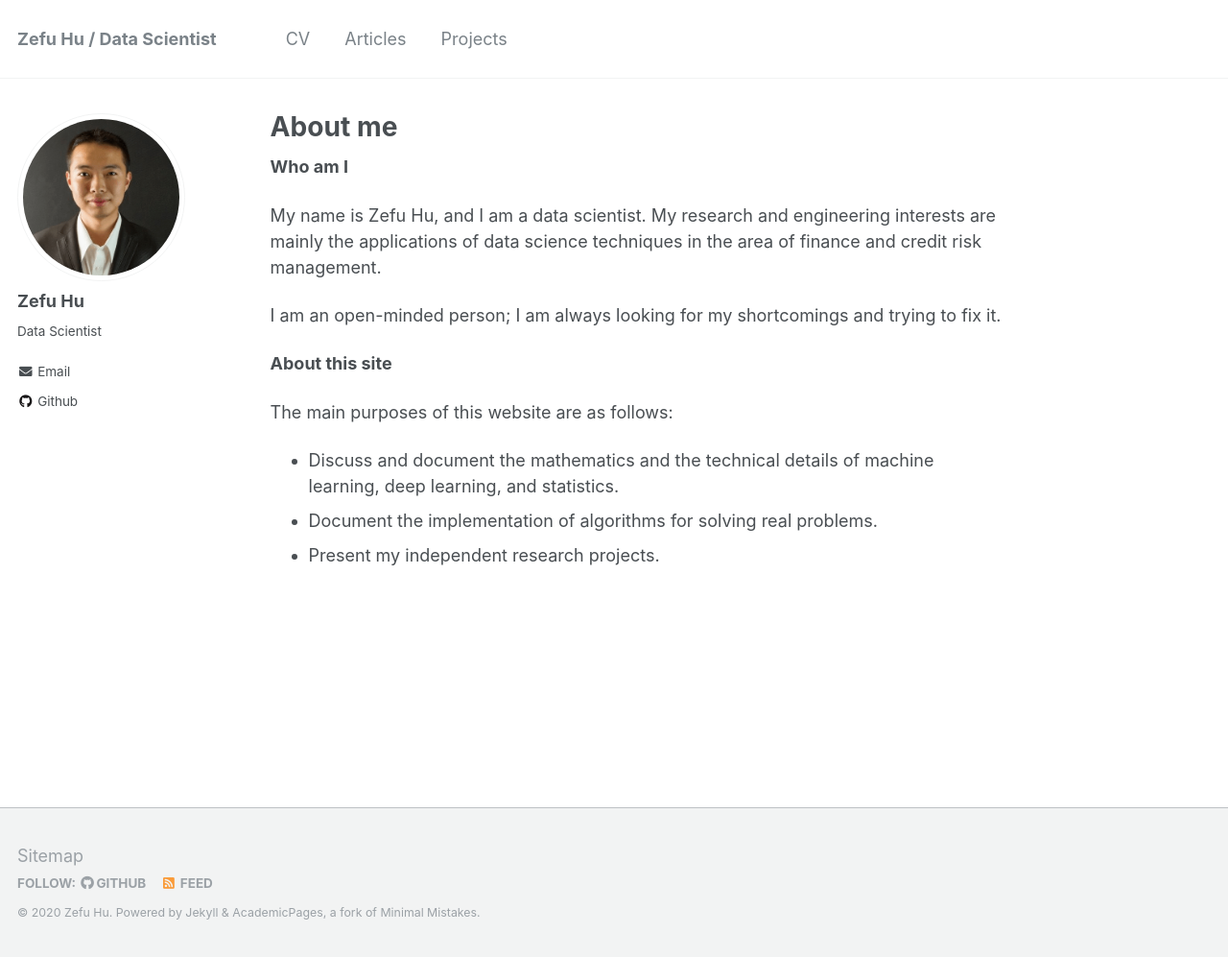
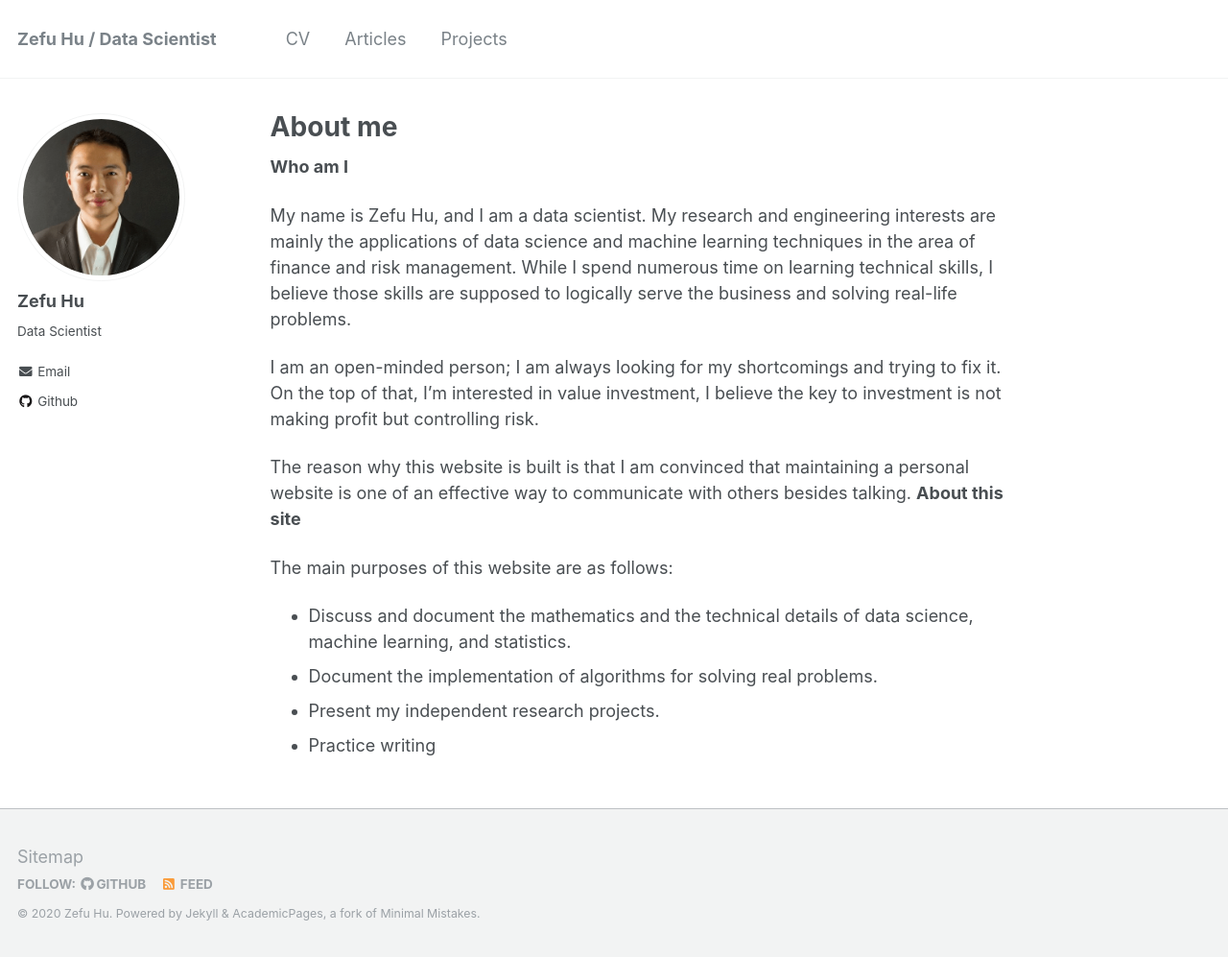
Before and after one commit to Superhzf/Superhzf.github.io, a Jekyll site: the page built from _pages/about.md, in a window 1280 px wide and 997 px high. Shown: the whole window at 96% size. Built offline with Jekyll 4.4.1, drawn with Linux system fonts in a browser that asks for light colours.

Commit message:
type: doc
Add more contents to the CV page

```diff
--- a/_pages/about.md
+++ b/_pages/about.md
@@ -11,14 +11,15 @@ redirect_from:
 **Who am I**
 
 My name is Zefu Hu, and I am a data scientist. My research and engineering interests are mainly
-the applications of data science techniques in the area of finance and credit risk management.
+the applications of data science and machine learning techniques in the area of finance and risk management. While I spend numerous time on learning technical skills, I believe those skills are supposed to logically serve the business and solving real-life problems.
 
-I am an open-minded person; I am always looking for my shortcomings and trying to fix it.
+I am an open-minded person; I am always looking for my shortcomings and trying to fix it. On the top of that, I'm interested in value investment, I believe the key to investment is not making profit but controlling risk.
 
+The reason why this website is built is that I am convinced that maintaining a personal website is one of an effective way to communicate with others besides talking.
 **About this site**
 
 The main purposes of this website are as follows:
-* Discuss and document the mathematics and the technical details of machine learning,
-deep learning, and statistics.
+* Discuss and document the mathematics and the technical details of data science, machine learning, and statistics.
 * Document the implementation of algorithms for solving real problems.
 * Present my independent research projects.
+* Practice writing
```
